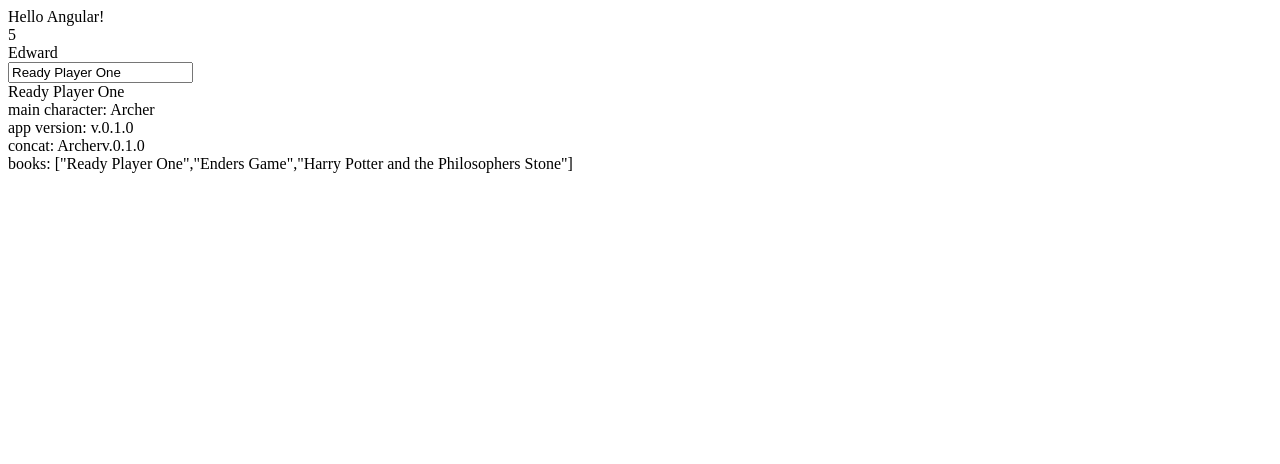
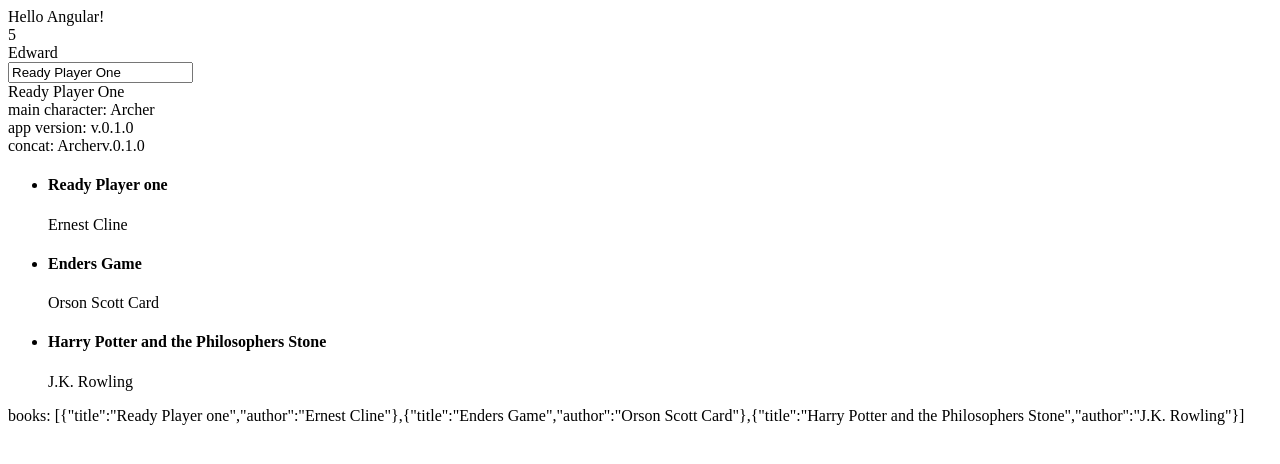
Before and after one commit to edsperanto/devleague--angular-tutorial, a website: page public/index.html in a window 1280 px wide. Drawn offline with nearby package versions, Linux system fonts and the light colour scheme.

Commit message:
step13_ngRepeat

```diff
--- a/public/index.html
+++ b/public/index.html
@@ -29,6 +29,12 @@
 		<br>
 		concat: {{charVersion}}
 		<br>
+		<ul ng-repeat="books in books">
+			<li class="book">
+				<h4 class="book_title">{{books.title}}</h4>
+				<p class="book_author">{{books.author}}</p>
+			</li>
+		</ul>
 		books: {{books}}
 	</div>
 
--- a/public/js/services.js
+++ b/public/js/services.js
@@ -1,8 +1,8 @@
 myApp.service('BookService', function() {
 	var books = [
-		'Ready Player One',
-		'Enders Game',
-		'Harry Potter and the Philosophers Stone'
+		{title: 'Ready Player one', author: 'Ernest Cline'},
+		{title: 'Enders Game', author: 'Orson Scott Card'},
+		{title: 'Harry Potter and the Philosophers Stone', author: 'J.K. Rowling'}
 	];
 	this.getBooks = function() {
 		return books;
```
